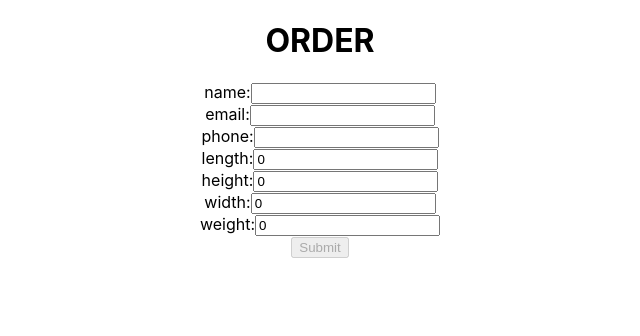
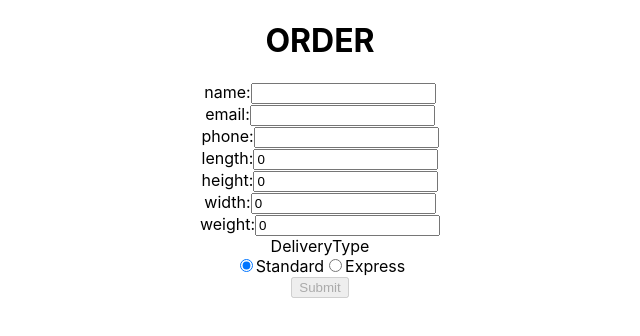
Before and after one commit to uber-summer-practice-sofia-2021/order-management-frontend, a React (Create React App) app in the folder order-management/: page / in a window 1280 px wide. Shown: the top 336 px of the page, without its empty margins (320-960 px from the left). Built offline with nearby package versions, Linux system fonts and the light colour scheme.

Commit message:
Add radio button for delivery types

```diff
--- a/order-management/src/components/OrderSubmitForm.js
+++ b/order-management/src/components/OrderSubmitForm.js
@@ -1,6 +1,7 @@
 import React from "react";
 import TextClass from "./TextClass";
 import Error from "./Error"
+import RadioButton from "./RadioButton"
 import validator from 'validator';
 
 class OrderSubmitForm extends React.Component {
@@ -22,7 +23,8 @@ class OrderSubmitForm extends React.Component {
             widthError: "",
             weightError: "",
             isValid: false,
-            disabled: true
+            disabled: true,
+            radio: "standard"
         }
         this.nameHandler = this.nameHandler.bind(this);
         this.emailHandler = this.emailHandler.bind(this);
@@ -32,8 +34,9 @@ class OrderSubmitForm extends React.Component {
         this.heightHandler = this.heightHandler.bind(this);
         this.widthHandler = this.widthHandler.bind(this);
         this.weightHandler = this.weightHandler.bind(this);
+
+        this.deliveryTypeHandler = this.deliveryTypeHandler.bind(this)
     }
-
 
     validate = () => {
         this.setState({ isValid: true, disabled: false });
@@ -122,6 +125,12 @@ class OrderSubmitForm extends React.Component {
         this.validate();
     }
 
+    deliveryTypeHandler = arg => {
+        this.setState( {
+            radio: arg
+        })
+    }
+
     handleSubmit = event => {
         event.preventDefault();
         alert(this.state);
@@ -131,7 +140,7 @@ class OrderSubmitForm extends React.Component {
 
     render() {
         return (
-            <form onSubmit="return this.handleSubmit();">
+            <form onSubmit={(e) => {this.handleSubmit(e)}}>
 
                 <TextClass value={this.state.name} fieldName={"name"} handler={this.nameHandler.bind(this)} />
                 <Error props={this.state.nameError} />
@@ -145,8 +154,6 @@ class OrderSubmitForm extends React.Component {
                 <TextClass value={this.state.length} fieldName={"length"} handler={this.lengthHandler.bind(this)} />
                 <Error props={this.state.lengthError} />
 
-
-
                 <TextClass value={this.state.height} fieldName={"height"} handler={this.heightHandler.bind(this)} />
                 <Error props={this.state.heightError} />
 
@@ -156,6 +163,7 @@ class OrderSubmitForm extends React.Component {
                 <TextClass value={this.state.weight} fieldName={"weight"} handler={this.weightHandler.bind(this)} />
                 <Error props={this.state.weightError} />
 
+                <RadioButton radio={this.state.radio} fieldName={"DeliveryType"} handler={this.deliveryTypeHandler.bind(this)} />
                 <button type="submit" disabled={this.state.disabled} >Submit </button>
             </form >
         )
--- /dev/null
+++ b/order-management/src/components/RadioButton.js
@@ -0,0 +1,37 @@
+import React from 'react';
+
+function RadioButton({ radio, fieldName, handler }) {
+
+    return (
+        <label>
+            {fieldName}
+            <br/>
+            <input
+                type="radio"
+                checked={radio === "standard"}
+                value="standard"
+                name={fieldName}
+                onChange={(e) => {
+                    const newValue = e.target.value
+                    handler(newValue)
+                }}
+            />
+            Standard
+            <input
+                type="radio"
+                checked={radio === "express"}
+                value="express"
+                name={fieldName}
+                onChange={(e) => {
+                    const newValue = e.target.value
+                    handler(newValue)
+                }}
+            />
+            Express
+            <br/>
+        </label>
+
+    )
+
+}
+export default RadioButton
```
Also changed, not shown: 1 other file (tests, documents, lock files or other folders).
